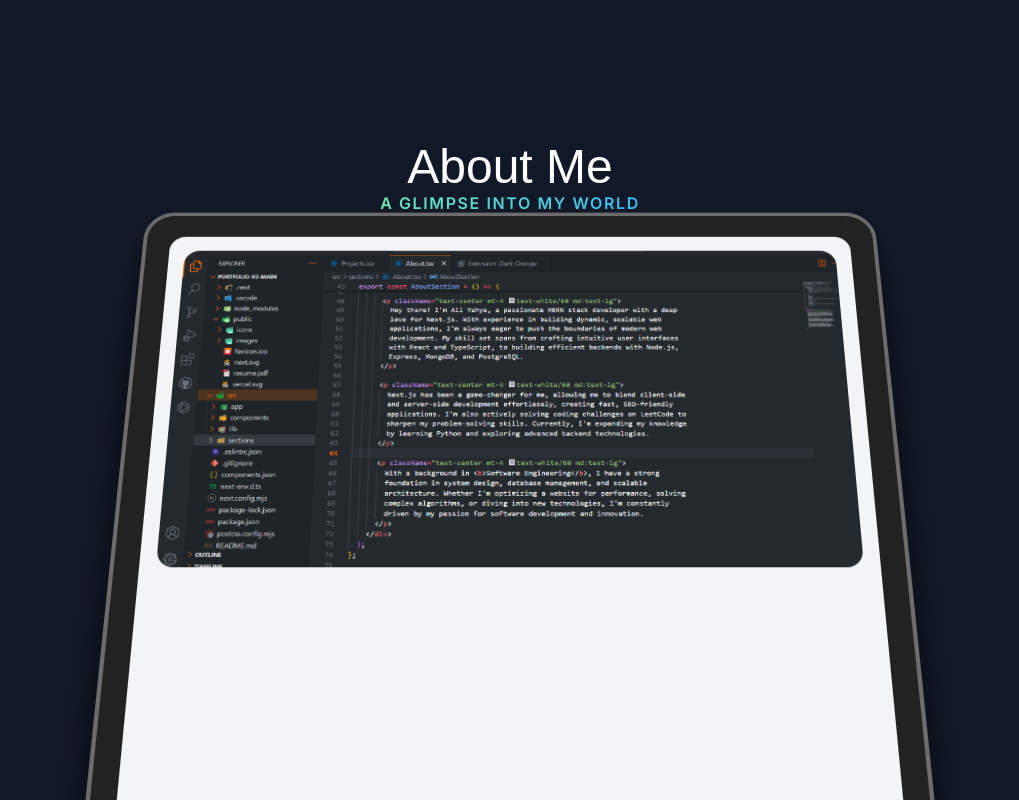
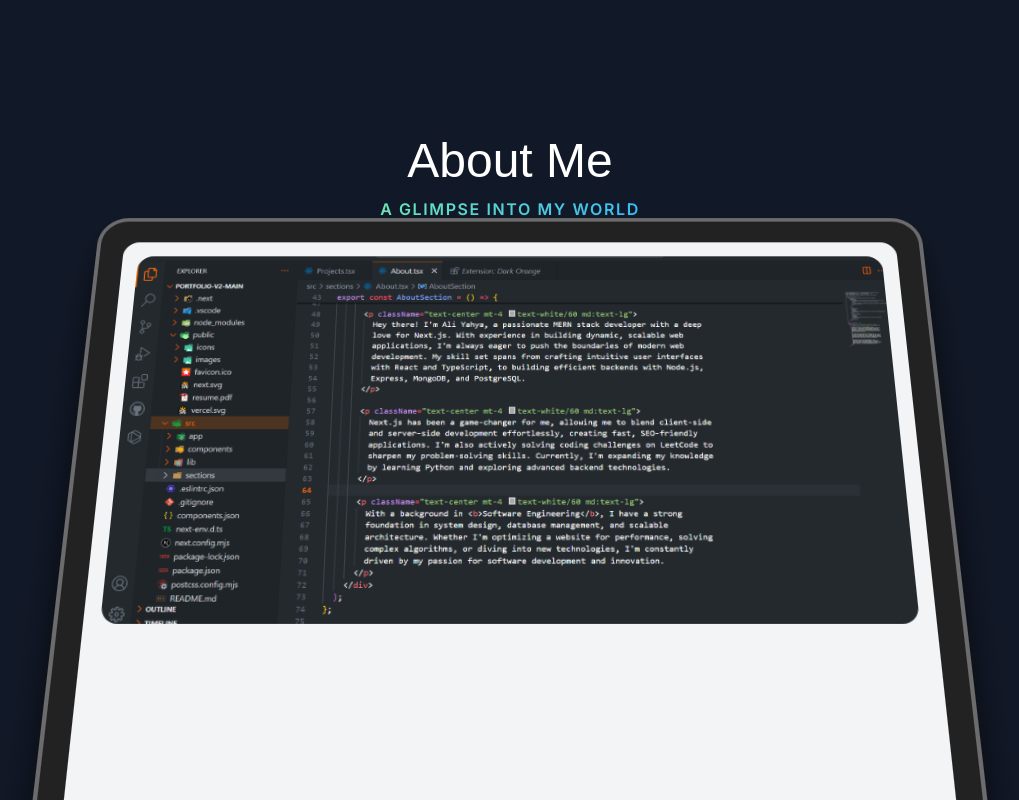
Before and after one commit to CodebyAliyah/next-portify, a Next.js app: page / in a window 1280 px wide. Shown: the part 960-1760 px from the top of the page, without its empty margins (130-1149 px from the left). Built offline with nearby package versions, Linux system fonts and the light colour scheme; a web font is replaced by a local one.

Commit message:
change the responsice design

```diff
--- a/src/sections/About.tsx
+++ b/src/sections/About.tsx
@@ -1,14 +1,16 @@
+import aiStartupLandingPage from "../../public/images/ai-startup-landing-page.png";
+import AboutImage from "../../public/images/aboutme.png";
+import AboutImageMobile from "../../public/images/aboutme (2).png";
+import aboutali from "../../public/images/aboutali.png";
 import Image from "next/image";
 import { ContainerScroll } from "@/components/ui/container-scroll-animation";
-import AboutImageMobile from "../../public/images/aboutme (2).png";
-import aboutali from "../../public/images/aboutali.png";
 
 export const AboutSection = () => {
   return (
-    <div className="flex flex-col items-center justify-center w-full px-4 md:px-8 lg:px-16 -mt-20" id="about">
+    <div className="flex items-center justify-center w-full px-4 md:px-8 lg:px-16 -mt-20" id="about">
       <ContainerScroll
         titleComponent={
-          <div className="flex flex-col items-center justify-center text-center mt-6">
+          <div className="flex flex-col items-center justify-center md:gap-3 text-center mt-6">
             <h1 className="font-cursive text-3xl md:text-5xl">About Me</h1>
             <p className="uppercase font-semibold tracking-widest bg-gradient-to-r from-emerald-300 to-sky-400 text-transparent bg-clip-text">
               A glimpse into my world
@@ -17,36 +19,28 @@ export const AboutSection = () => {
         }
       >
         {/* Responsive Images */}
-        <div className="w-full flex flex-wrap justify-center gap-4">
-          {/* Desktop Image */}
-          <div className="hidden md:block w-full max-w-2xl">
+        <div className="w-full flex justify-center">
           <Image
             src={aboutali}
-              alt="About Me"
-              height={600}
-              width={1200}
-              className="rounded-2xl object-cover w-full h-auto"
+            alt="hero"
+            height={720}
+            width={1400}
+            className="rounded-2xl object-cover w-full h-auto max-w-3xl hidden md:block"
             draggable={false}
           />
-          </div>
-
-          {/* Mobile Image */}
-          <div className="md:hidden w-full max-w-sm">
           <Image
             src={AboutImageMobile}
-              alt="About Me"
-              height={500}
-              width={800}
-              className="rounded-2xl object-cover w-full h-auto"
+            alt="hero"
+            height={720}
+            width={1600}
+            className="rounded-2xl object-cover w-full h-auto max-w-3xl md:hidden"
             draggable={false}
           />
-          </div>
         </div>
       </ContainerScroll>
     </div>
   );
 };
-
 
 
 // export const AboutSection = () => {
```
Lines whose indentation alone changed are shown as unchanged.
